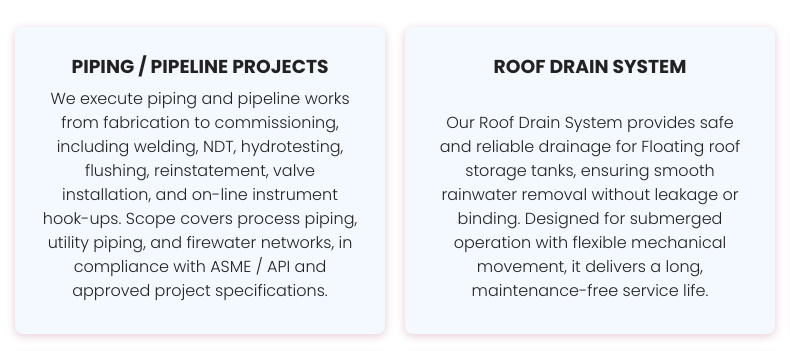
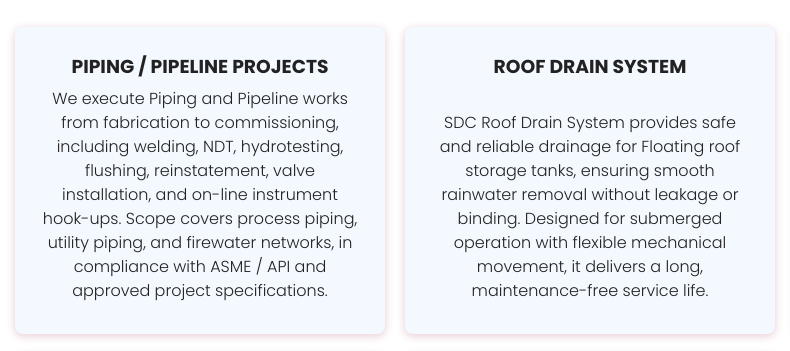
Before and after one commit to subhadipdasconstruction/SDC-website, a plain HTML site: page index.html in a window 1280 px wide. Shown: the part 1279-1630 px from the top of the page, 50-840 px from the left. Drawn offline with Linux system fonts and the light colour scheme.

Commit message:
Update index.html

```diff
--- a/index.html
+++ b/index.html
@@ -357,8 +357,8 @@
 <section id="services">
   <h2>OUR CORE SERVICES</h2>
   <div class="services-grid">
-    <div class="service-card"><h3>PIPING / PIPELINE PROJECTS</h3><p>We execute piping and pipeline works from fabrication to commissioning, including welding, NDT, hydrotesting, flushing, reinstatement, valve installation, and on-line instrument hook-ups. Scope covers process piping, utility piping, and firewater networks, in compliance with ASME / API and approved project specifications.</p></div>
-    <div class="service-card"><h3>ROOF DRAIN SYSTEM</h3><p>Our Roof Drain System provides safe and reliable drainage for Floating roof storage tanks, ensuring smooth rainwater removal without leakage or binding. Designed for submerged operation with flexible mechanical movement, it delivers a long, maintenance-free service life.</p></div>
+    <div class="service-card"><h3>PIPING / PIPELINE PROJECTS</h3><p>We execute Piping and Pipeline works from fabrication to commissioning, including welding, NDT, hydrotesting, flushing, reinstatement, valve installation, and on-line instrument hook-ups. Scope covers process piping, utility piping, and firewater networks, in compliance with ASME / API and approved project specifications.</p></div>
+    <div class="service-card"><h3>ROOF DRAIN SYSTEM</h3><p>SDC Roof Drain System provides safe and reliable drainage for Floating roof storage tanks, ensuring smooth rainwater removal without leakage or binding. Designed for submerged operation with flexible mechanical movement, it delivers a long, maintenance-free service life.</p></div>
      <div class="service-card"><h3>TANKAGE (FABRICATION & INSTALLATION)</h3><p>Fabrication and erection of CS / MS / SS storage tanks, including shells, floors, roofs, nozzles, manways, and walkways, executed as per API 650 with dimensional accuracy, fit-up, alignment, and hydrotesting for reliable storage service.</p></div>
     <div class="service-card"><h3>STRUCTURAL STEEL FABRICATION & ERECTION</h3><p>Fabrication and erection of trusses, sheds, pipe racks, platforms, staircases, handrails, equipment supports and structural assemblies including alignment, bolting, welding, sheeting, and finishing as per IS / AWS structural codes.</p></div>
     <div class="service-card"><h3>BLASTING, PAINTING & GALVANIZATION</h3><p>We perform Copper Slag / Grit / Sand Blasting and industrial airless painting, along with Hot-Dip Galvanization and Zinc Coating. Surface preparation and coating works are executed per ISO, NACE, and SSPC standards for corrosion protection.</p></div>
@@ -426,7 +426,7 @@
 
 <footer>© SUBHADIP DAS CONSTRUCTION — All Rights Reserved</footer>
 
-<a href="https://wa.me/919474823724" class="whatsapp-btn">WhatsApp Us</a>
+<a href="https://wa.me/916296313941" class="whatsapp-btn">WhatsApp Us</a>
 
 <script>
 const observer = new IntersectionObserver(entries => {
```
